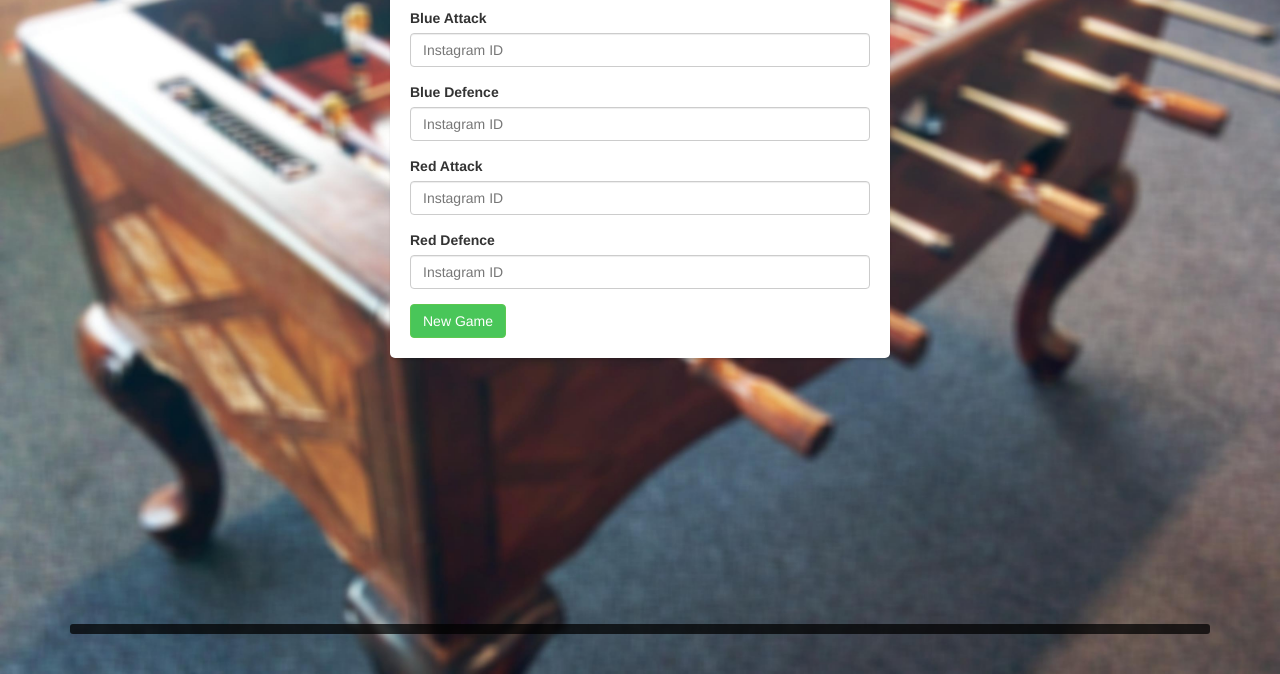
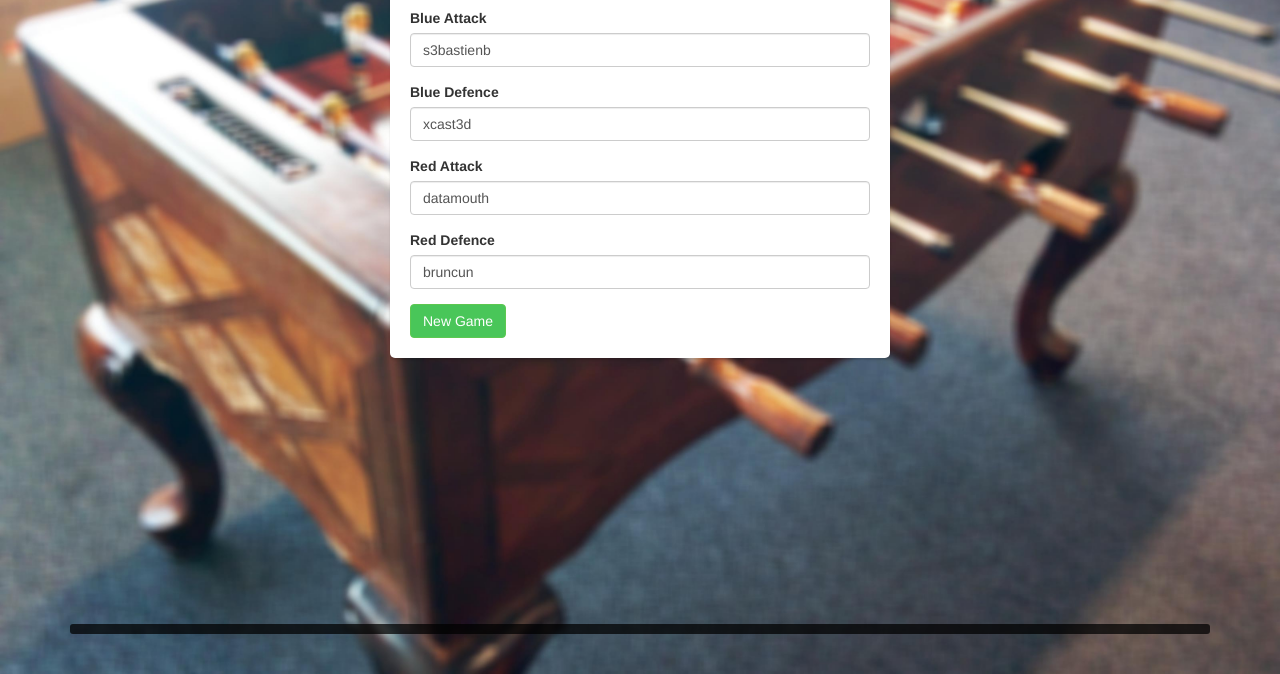
Before and after one commit to sebastienb/fs-scoreboard, a website: page index.html in a window 1280 px wide. Shown: the part 126-800 px from the top of the page. Drawn offline with nearby package versions, Linux system fonts and the light colour scheme; no server answers.

Commit message:
added default player neames to start up screen to test faster

```diff
--- a/app.js
+++ b/app.js
@@ -31,8 +31,6 @@ var gameSchema = mongoose.Schema({
 var gameData = mongoose.model('gameData', gameSchema)
 
 
-
-
 function saveGame() {
         console.log("saving game!".yellow);
 
@@ -51,7 +49,6 @@ function saveGame() {
           console.log('meow');
         });
 };
-
 
 // var playerSchema = mongoose.Schema({
 //     name: String,
@@ -90,7 +87,6 @@ var foosballGame = {
         gamePoint:{point:"1", scoredBy:"", scoredAt:"pointTime"},
         gamePoint:{point:"-1", scoredBy:"", scoredAt:"pointTime"},
         gamePoint:{point:"1", scoredBy:"", scoredAt:"pointTime"},
-
     }
 };
 
--- a/index.html
+++ b/index.html
@@ -16,23 +16,23 @@
 
 			<div class="form-group">
 			    <label for="blue-player-1-input">Blue Attack </label>
-			    <input id="blue-player-1-input" type="text" class="form-control" placeholder="Instagram ID">
+			    <input id="blue-player-1-input" type="text" class="form-control" placeholder="Instagram ID" value="s3bastienb">
 			</div>
 
 
 			<div class="form-group">
 			    <label for="blue-player-2-input">Blue Defence </label>
-			    <input id="blue-player-2-input" type="text" class="form-control" placeholder="Instagram ID">
+			    <input id="blue-player-2-input" type="text" class="form-control" placeholder="Instagram ID" value="xcast3d">
 			</div>
 
 			<div class="form-group">
 			    <label for="red-player-1-input">Red Attack </label>
-			    <input id="red-player-1-input" type="text" class="form-control" placeholder="Instagram ID">
+			    <input id="red-player-1-input" type="text" class="form-control" placeholder="Instagram ID" value="datamouth">
 			</div>
 
 			<div class="form-group">
 			    <label for="red-player-2-input">Red Defence </label>
-			    <input id="red-player-2-input" type="text" class="form-control" placeholder="Instagram ID">
+			    <input id="red-player-2-input" type="text" class="form-control" placeholder="Instagram ID" value="bruncun">
 			</div>
 
 			<button id="NewGame"  class="btn btn-primary">New Game</button>
```
